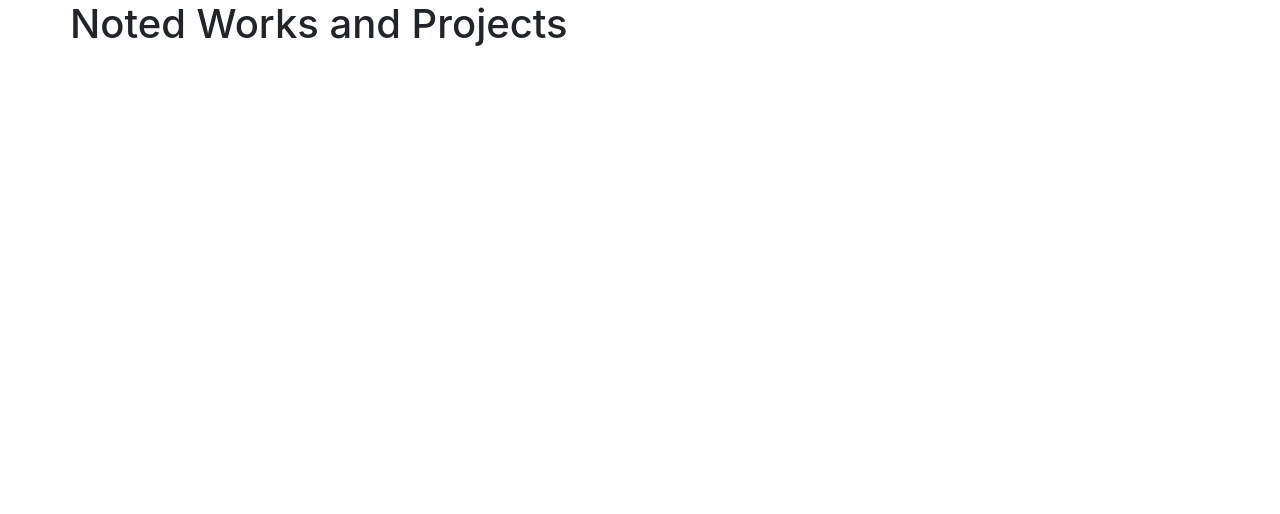
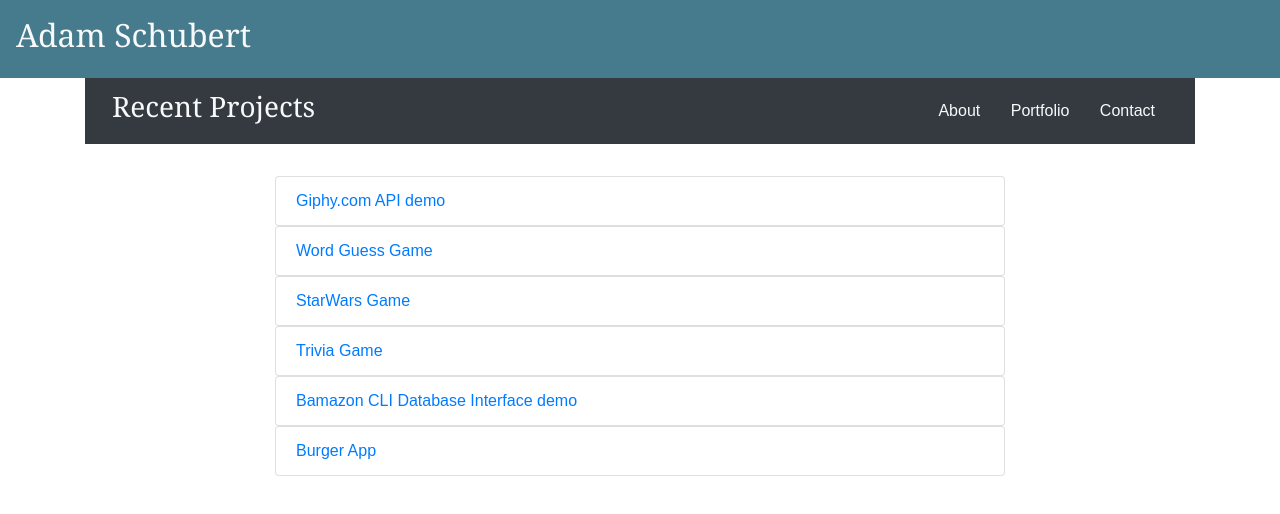
Before and after one commit to leavinit/Portfolio, a plain HTML site: page index.html in a window 1280 px wide. Drawn offline with nearby package versions, Linux system fonts and the light colour scheme.

Commit message:
added styling and js to portfolio

```diff
--- a/assets/css/index.css
+++ b/assets/css/index.css
@@ -1,3 +1,20 @@
+body {
+    font-family: 'Arial', 'Helvetica Neue', Helvetica, sans-serif;
+
+}
+
+h1, h2, h3 {
+    font-family: 'Georgia', Times, Times New Roman, serif;
+
+}
 .jumbotron{
-    padding : 1 rem;
+    padding : 1em;
+    margin: 0em;
+    background-color: #457B8C;
+    border-radius: 0px;
 }
+.navigation{
+    padding : .75em;
+    margin: 0em;
+    margin-bottom: 2em;
+}
--- a/assets/js/index.js
+++ b/assets/js/index.js
@@ -2,6 +2,7 @@
 
 //document is ready :)
 $(function() {
+
     var links =
     [
         ["https://leavinit.github.io/GIFYouAKnuckleSammy", "Giphy.com API demo"],
@@ -14,10 +15,21 @@ $(function() {
     for (var i=0; i< links.length; i++){
         console.log(links[i][0]);
         console.log(links[i][1]);
-        newLink = "<li><div class='projectLink'><a href=" + links[i][0] + ">"+links[i][1]+"</a></li></div>";
+        newLink =
+        "<a href=" + links[i][0] + "><li class='projectLink list-group-item'><div class='projectLinkDiv'>"+links[i][1]+"</div></li></a>";
         console.log(newLink);
 
         $("#projectLinks").append(newLink);
 
     }
+    $("#projectLinks li")
+    .hover(
+        function(){
+            // $(this).css("background","blue").css("color","white");
+            $(this).toggleClass("text-light bg-dark");
+        },
+        function(){
+            $(this).toggleClass("text-light bg-dark");
+            // $(this).css("background","white").css("color","blue");
+        });
 });
--- a/index.html
+++ b/index.html
@@ -5,24 +5,41 @@
     <meta name="viewport" content="width=device-width, initial-scale=1.0">
     <meta http-equiv="X-UA-Compatible" content="ie=edge">
     <link href="https://stackpath.bootstrapcdn.com/bootstrap/4.3.1/css/bootstrap.min.css" rel="stylesheet" type="text/css">
+    <link href="assets/css/index.css" rel="stylesheet" type="text/css">
 
     <title>Portfolio -- Adam Schubert --</title>
 </head>
 <body>
-
+    <!-- <div class="container"> -->
+            <div class="jumbotron text-light"><h2 id="nameDiv">Adam Schubert</h2></div>
+    <!-- </div> -->
+    <div class="container">
+        <nav class="navbar navbar-default navbar-fixed-top navigation text-light bg-dark">
+            <div class="container">
+                <span class="nameArea">
+                    <h3>Recent Projects</h3>
+                </span>
+                <span class="linksArea">
+                    <a href="index.html"><button type="button" class="btn btn-default navbar-btn text-light">About</button></a>
+                    <a href="portfolio.html"><button type="button" class="btn btn-default navbar-btn text-light">Portfolio</button></a>
+                    <a href="contacts.html"><button type="button" class="btn btn-default navbar-btn text-light">Contact</button></a>
+                </span>
+            </div>
+        </nav>
+    </div>
     <div class="container">
         <div class="row">
-            <div class="col-md2"></div>
-            <div class="col-md1"></div>
-            <div class="col-md6">
-                <h1>Noted Works and Projects</h1>
+            <div class="col-md-2"></div>
+            <div class="col-md-8">
+                <ul id="projectLinks" class="list-group">
+                </ul>
             </div>
-            <div class="col-md1"></div>
-            <div class="col-md2"></div>
+            <div class="col-md-8"></div>
         </div>
     </div>
 
-    <script src="https://stackpath.bootstrapcdn.com/bootstrap/4.3.1/js/bootstrap.bundle.min.js"></script>
     <script src="https://code.jquery.com/jquery-3.4.1.min.js"></script>
+    <script src="assets/js/index.js"></script>
+
 </body>
 </html>
```
